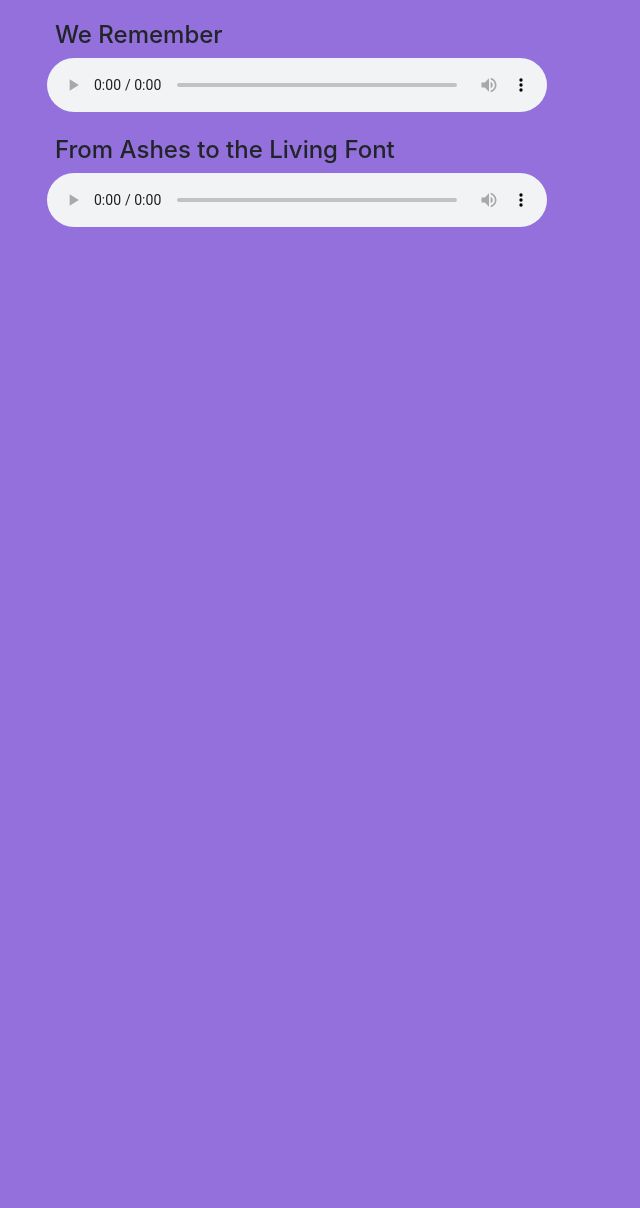
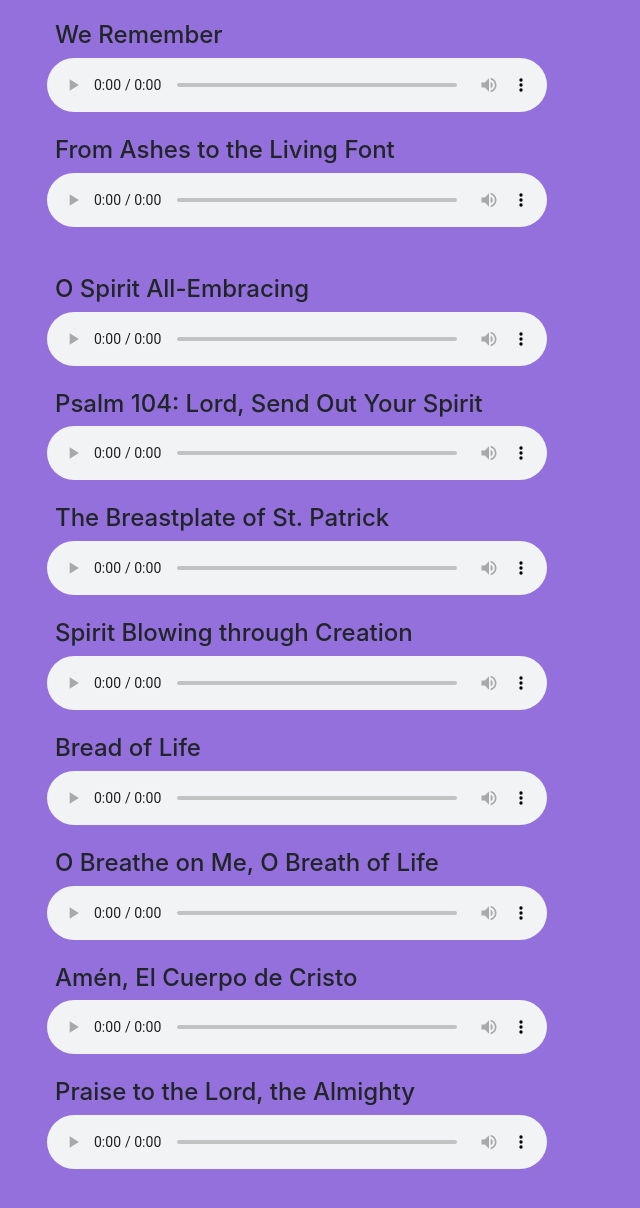
Before and after one commit to igorcweb/teens-choir, a website: page dist/index.html in a window 1280 px wide. Shown: the part 598-1806 px from the top of the page, without its empty margins (0-640 px from the left). Before the commit the page ends 889 px from the top, so only its background shows below. Drawn offline with nearby package versions, Linux system fonts and the light colour scheme.

Commit message:
confirmation

```diff
--- a/dist/index.html
+++ b/dist/index.html
@@ -29,6 +29,7 @@
   <h1 class="text-center text-sm-left ml-sm-3 mb-4">Teen's Choir</h1>
   <div class="buttons mb-2 text-center text-sm-left ">
     <a class="btn btn-lg btn-danger mb-3 mx-4 l2 text-white active" style="width: fit-content">Lent II</a>
+    <a class="btn btn-lg btn-danger mb-3 mx-4 con text-white" style="width: fit-content">Confirmation</a>
   </div>
 
   <div class="col">
@@ -90,6 +91,84 @@
       </div>
     </div>
   </div>
+  <div class="col">
+    <div class="con music mb-5" id="con">
+      <div class="mb-4">
+        <h4 class="ml-4 ml-sm-2">
+          O Spirit All-Embracing
+        </h4>
+        <audio controls title="O Spirit All-Embracing" class="mb-2">
+          <source src="./audio/confirmation/o-god-beyond-all-praising.m4a" type="audio/mp4" />
+          Your browser does not support the audio element.
+        </audio>
+      </div>
+      <div class="mb-4">
+        <h4 class="ml-4 ml-sm-2">
+          Psalm 104: Lord, Send Out Your Spirit
+        </h4>
+
+        <audio controls title="Psalm 104: Lord, Send Out Your Spirit" class="mb-2">
+          <source src="./audio/confirmation/psalm-104-lord-send-out-your-spirit.m4a" type="audio/mp4" />
+          Your browser does not support the audio element.
+        </audio>
+      </div>
+      <div class="mb-4">
+        <h4 class="ml-4 ml-sm-2">
+          The Breastplate of St. Patrick
+        </h4>
+        <audio controls title="The Breastplate of St. Patrick" class="mb-2">
+          <source src="./audio/confirmation/the-breastplate-of-st-patrick.m4a" type="audio/mp4" />
+          Your browser does not support the audio element.
+        </audio>
+      </div>
+      <div class="mb-4">
+        <h4 class="ml-4 ml-sm-2">
+          Spirit Blowing through Creation
+        </h4>
+        <audio controls title="Spirit Blowing through Creation" class="mb-2">
+          <source src="./audio/confirmation/spirit-blowing-through-creation.m4a" type="audio/mp4" />
+          Your browser does not support the audio element.
+        </audio>
+      </div>
+
+      <div class="mb-4">
+        <h4 class="ml-4 ml-sm-2">
+          Bread of Life
+        </h4>
+        <audio controls title="Bread of Life" class="mb-2">
+          <source src="./audio/confirmation/bread-of-life.m4a" type="audio/mp4" />
+          Your browser does not support the audio element.
+        </audio>
+      </div>
+      <div class="mb-4">
+        <h4 class="ml-4 ml-sm-2">
+          O Breathe on Me, O Breath of Life
+        </h4>
+        <audio controls title="O Breathe on Me, O Breath of Life" class="mb-2">
+          <source src="./audio/confirmation/o-breathe-on-me-o-breath-of-god.m4a" type="audio/mp4" />
+          Your browser does not support the audio element.
+        </audio>
+      </div>
+      <div class="mb-4">
+        <h4 class="ml-4 ml-sm-2">
+          Amén, El Cuerpo de Cristo
+        </h4>
+        <audio controls title="Amén, El Cuerpo de Cristo" class="mb-2">
+          <source src="./audio/confirmation/amen-el-cuerpo-de-cristo.m4a" type="audio/mp4" />
+          Your browser does not support the audio element.
+        </audio>
+      </div>
+      <div class="mb-4">
+        <h4 class="ml-4 ml-sm-2">
+          Praise to the Lord, the Almighty
+        </h4>
+        <audio controls title="Praise to the Lord, the Almighty" class="mb-2">
+          <source src="./audio/confirmation/praise-to-the-lord-the-almighty.m4a" type="audio/mp4" />
+          Your browser does not support the audio element.
+        </audio>
+      </div>
+    </div>
+  </div>
 
   <!-- Optional JavaScript -->
   <!-- jQuery first, then Popper.js, then Bootstrap JS -->
--- a/dist/script.js
+++ b/dist/script.js
@@ -4,3 +4,10 @@ $("a.l2").on("click", function () {
   $(".music").addClass("d-none");
   $("#l2").removeClass("d-none");
 });
+
+$("a.con").on("click", function () {
+  $("a").removeClass("active");
+  $(this).addClass("active");
+  $(".music").addClass("d-none");
+  $("#con").removeClass("d-none");
+});
```
Also changed, not shown: 9 other files.
